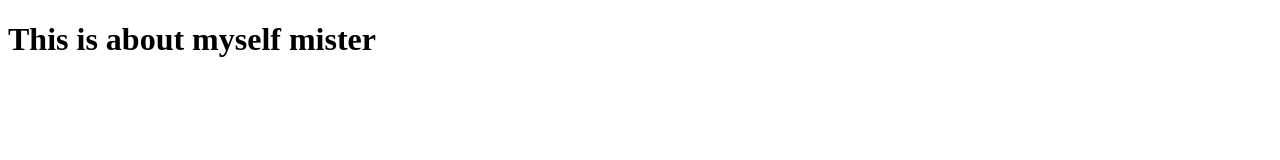
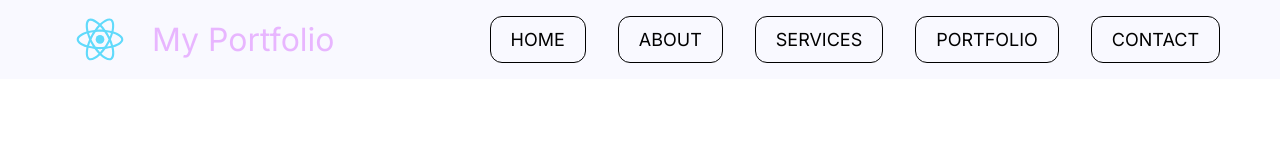
Before and after one commit to SantoshPhaiju/portfoliositecollegeproject, a plain HTML site: page about.html in a window 1280 px wide. Drawn offline with Linux system fonts and the light colour scheme.

Commit message:
Day 1: Creating navbar and setting up the color

```diff
--- a/about.html
+++ b/about.html
@@ -1,13 +1,46 @@
 <!DOCTYPE html>
 <html lang="en">
-<head>
-    <meta charset="UTF-8">
-    <meta name="viewport" content="width=device-width, initial-scale=1.0">
+  <head>
+    <meta charset="UTF-8" />
+    <meta name="viewport" content="width=device-width, initial-scale=1.0" />
     <title>About Myself</title>
-</head>
-<body>
-    <h1>
-        This is about myself mister
-    </h1>
-</body>
+
+    <!-- LINKING CSS FILE HERE -->
+    <link rel="stylesheet" href="./css/style.css" />
+
+    <!-- ADDING GOOGLE FONTS LINK HERE -->
+    <link rel="preconnect" href="https://fonts.googleapis.com" />
+    <link rel="preconnect" href="https://fonts.gstatic.com" crossorigin />
+    <link
+      href="https://fonts.googleapis.com/css2?family=Inter:wght@100..900&display=swap"
+      rel="stylesheet"
+    />
+  </head>
+  <body>
+    <!-- ================= NAVBAR OR HEADER HERE =============== -->
+    <header>
+      <div class="logo">
+        <img src="./images/logo.svg" alt="logo here" />
+        <div class="heading">My Portfolio</div>
+      </div>
+
+      <nav>
+        <ul>
+          <li>
+            <a href="/">home</a>
+          </li>
+          <li>
+            <a href="./about.html">about</a>
+          </li>
+          <li>
+            <a href="./services.html">services</a>
+          </li>
+          <li>
+            <a href="./portfolio.html">portfolio</a>
+          </li>
+          <li><a href="./contactus.html">contact</a></li>
+        </ul>
+      </nav>
+    </header>
+  </body>
 </html>
--- /dev/null
+++ b/scss/style.scss
@@ -0,0 +1,71 @@
+$primary-font: "Inter", sans-serif;
+$primary-color: #f9f9ff;
+$header-color: #000000;
+$secondary-color: #777777;
+$secondary-light: #818181;
+$placeholder-color: #a2a2a2;
+$linear-gradient-color: linear-gradient(to right, #e8b6ff, #e8b6ff);
+
+/* =============== ROOT CSS CODE =============== */
+html,
+body {
+  margin: 0px;
+  padding: 0px;
+  box-sizing: border-box;
+  font-family: $primary-font;
+}
+
+/* =============== HEADER CSS CODE =============== */
+header {
+  width: auto;
+  padding: 0px 60px;
+  height: auto;
+  font-family: $primary-font;
+  display: flex;
+  justify-content: space-between;
+  align-items: center;
+  background: $primary-color;
+
+  .logo {
+    height: auto;
+    width: auto;
+    display: flex;
+    align-items: center;
+    gap: 12px;
+
+    img {
+      width: 80px;
+      height: auto;
+    }
+
+    .heading {
+      color: #e8b6ff;
+      font-size: 32px;
+      font-weight: 400;
+      font-family: $primary-font;
+    }
+  }
+
+  nav {
+    ul {
+      display: flex;
+      justify-content: center;
+      align-items: center;
+      gap: 32px;
+
+      li {
+        list-style: none;
+        border: 1px solid $header-color;
+        padding: 12px 20px;
+        border-radius: 12px;
+
+        a {
+          text-decoration: none;
+          text-transform: uppercase;
+          font-size: 18px;
+          color: $header-color;
+        }
+      }
+    }
+  }
+}
```
Also changed, not shown: contactus.html (+42 -9 lines), index.html (+39 -1 lines), portfolio.html (+42 -9 lines), services.html (+42 -9 lines), css/style.css.
